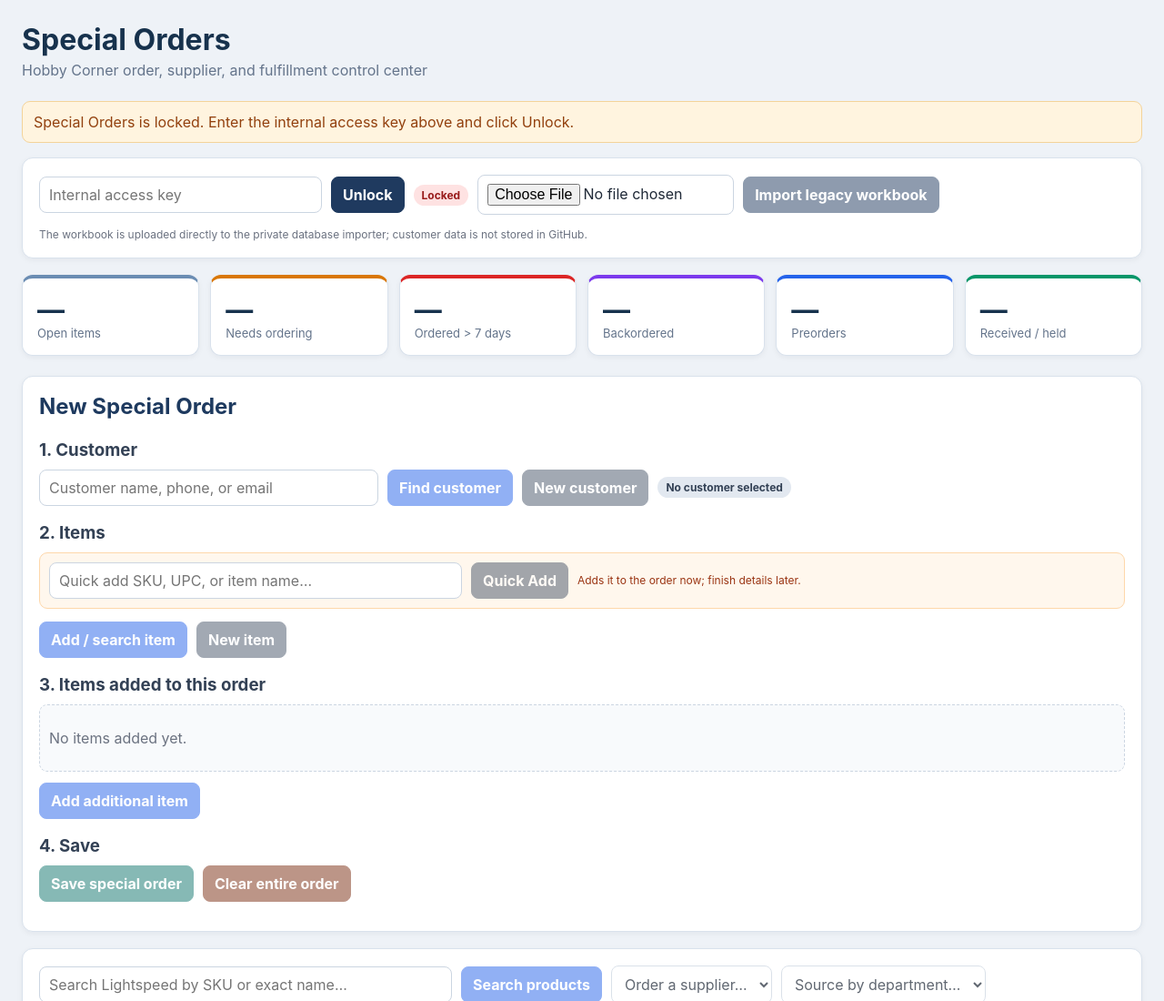
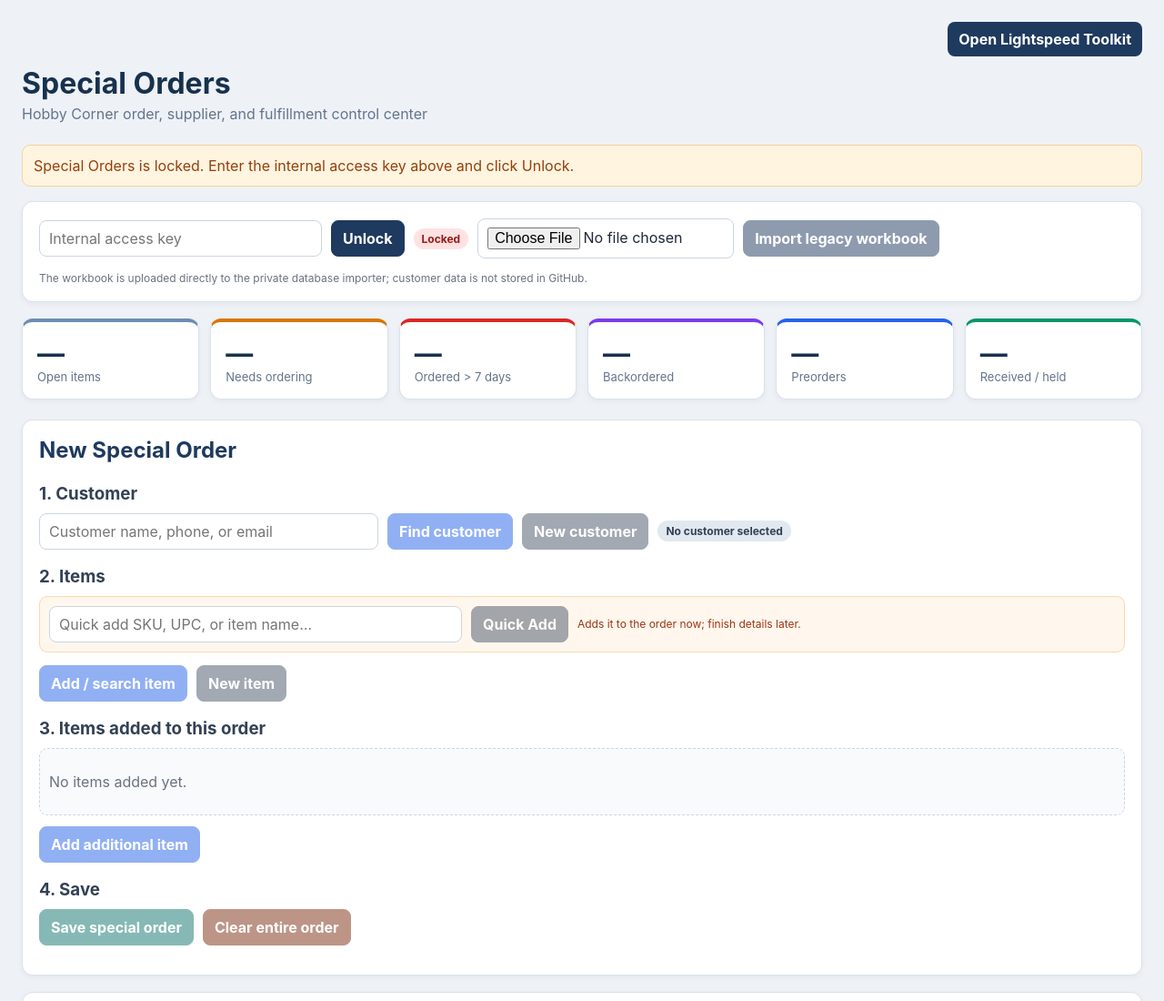
Before and after one commit to Tawgod/Lightspeed, a browser extension: page special-orders.html in a window 1280 px wide. Shown: the top 1100 px of the page at 91% size. Drawn offline with Linux system fonts and the light colour scheme.

Commit message:
Add Lightspeed Toolkit link to Special Orders

```diff
--- a/special-orders.html
+++ b/special-orders.html
@@ -94,6 +94,12 @@
 </style>
 </head>
 <body><div class="wrap">
+  <div class="toolbar" style="justify-content:flex-end;margin-bottom:10px">
+    <a href="https://lightspeed-api-production-c087.up.railway.app/extension" target="_blank" rel="noopener"
+       style="display:inline-block;padding:9px 12px;border-radius:8px;background:#1f3a5f;color:#fff;text-decoration:none;font-weight:700">
+      Open Lightspeed Toolkit
+    </a>
+  </div>
 <h1>Special Orders</h1><div class="sub">Hobby Corner order, supplier, and fulfillment control center</div>
 <div id="notice" class="notice"></div>
 <div class="panel">
```
